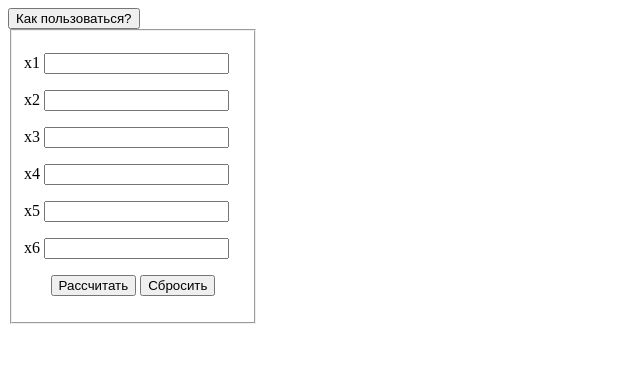
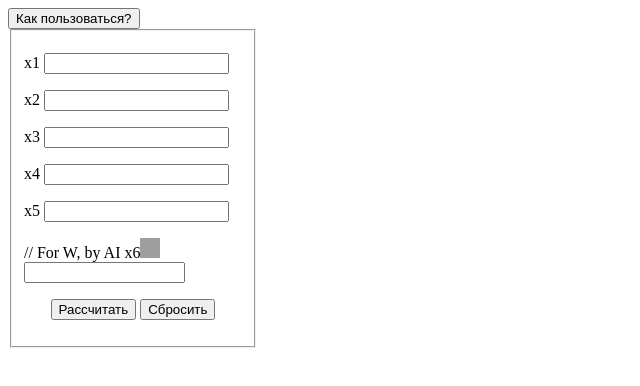
Before and after one commit to ByQwert/Stronghold-Kingdoms-Time-Converter, a plain HTML site: page index.html in a window 1280 px wide. Shown: the whole page, without its empty margins (0-640 px from the left). Drawn offline with Linux system fonts and the light colour scheme; grey boxes are pictures that could not be loaded.

Commit message:
Easter Egg

```diff
--- a/index.html
+++ b/index.html
@@ -49,8 +49,10 @@
 				<input type="text" name="x5">
 			</p>
 			<p>
-				<label for="x6">x6</label>
-				<input type="text" name="x6">
+				// For W, by AI
+				<label for="x6">x6<img src="https://cdn.discordapp.com/avatars/368017486639267840/d9269fce84c14bd3d7c764353e4792c3.png" width="20pt" height="20pt"></label>
+				<input type="text" name="x6" readonly="" size="17pt">
+
 			</p>
 			<p align="center">
 				<input type="button" value="Рассчитать" onclick="count()">
```
